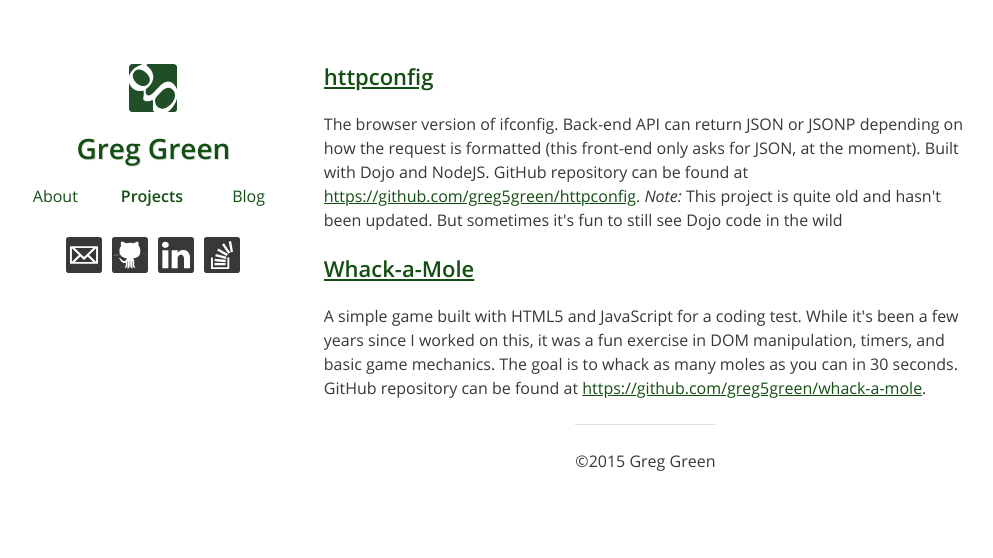
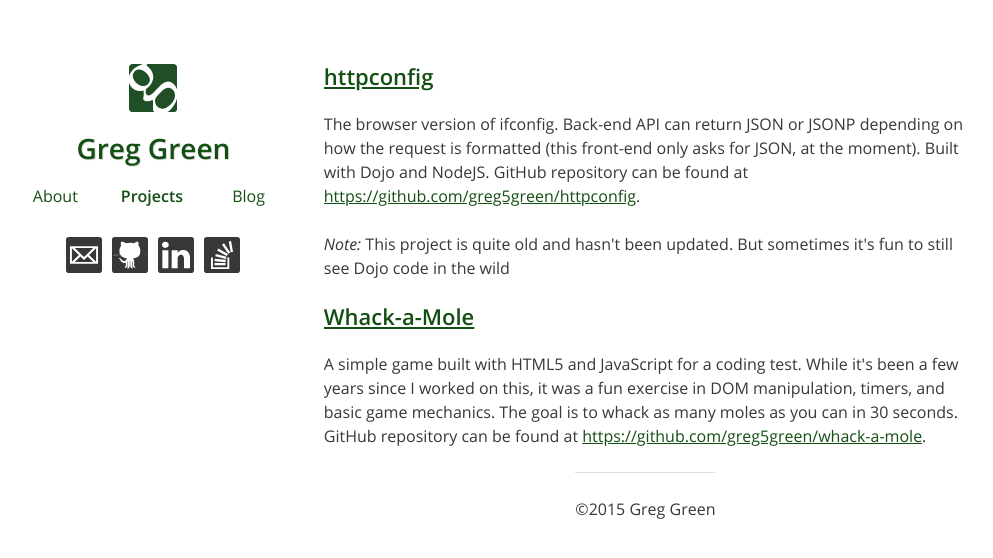
Before and after one commit to greg5green/greg5green.github.io, a Jekyll site: the page built from projects/index.html, in a window 1280 px wide. Shown: the top 558 px of the page, without its empty margins (153-1146 px from the left). Built offline with Jekyll 4.4.1, drawn with Linux system fonts in a browser that asks for light colours.

```diff
--- a/_data/projects.yml
+++ b/_data/projects.yml
@@ -4,7 +4,7 @@
 
 - title: httpconfig
   url: https://httpconfig.greg5green.com/
-  description: The browser version of ifconfig. Back-end API can return JSON or JSONP depending on how the request is formatted (this front-end only asks for JSON, at the moment). Built with Dojo and NodeJS. GitHub repository can be found at <a href="https://github.com/greg5green/httpconfig">https://github.com/greg5green/httpconfig</a>. <em>Note:</em> This project is quite old and hasn't been updated. But sometimes it's fun to still see Dojo code in the wild
+  description: The browser version of ifconfig. Back-end API can return JSON or JSONP depending on how the request is formatted (this front-end only asks for JSON, at the moment). Built with Dojo and NodeJS. GitHub repository can be found at <a href="https://github.com/greg5green/httpconfig">https://github.com/greg5green/httpconfig</a>.<br /><br /><em>Note:</em> This project is quite old and hasn't been updated. But sometimes it's fun to still see Dojo code in the wild
 
 # - title: Net Neutrality Primer
 #   url: http://portfolio.gregorygreen.info/net-neutrality-primer/
```
